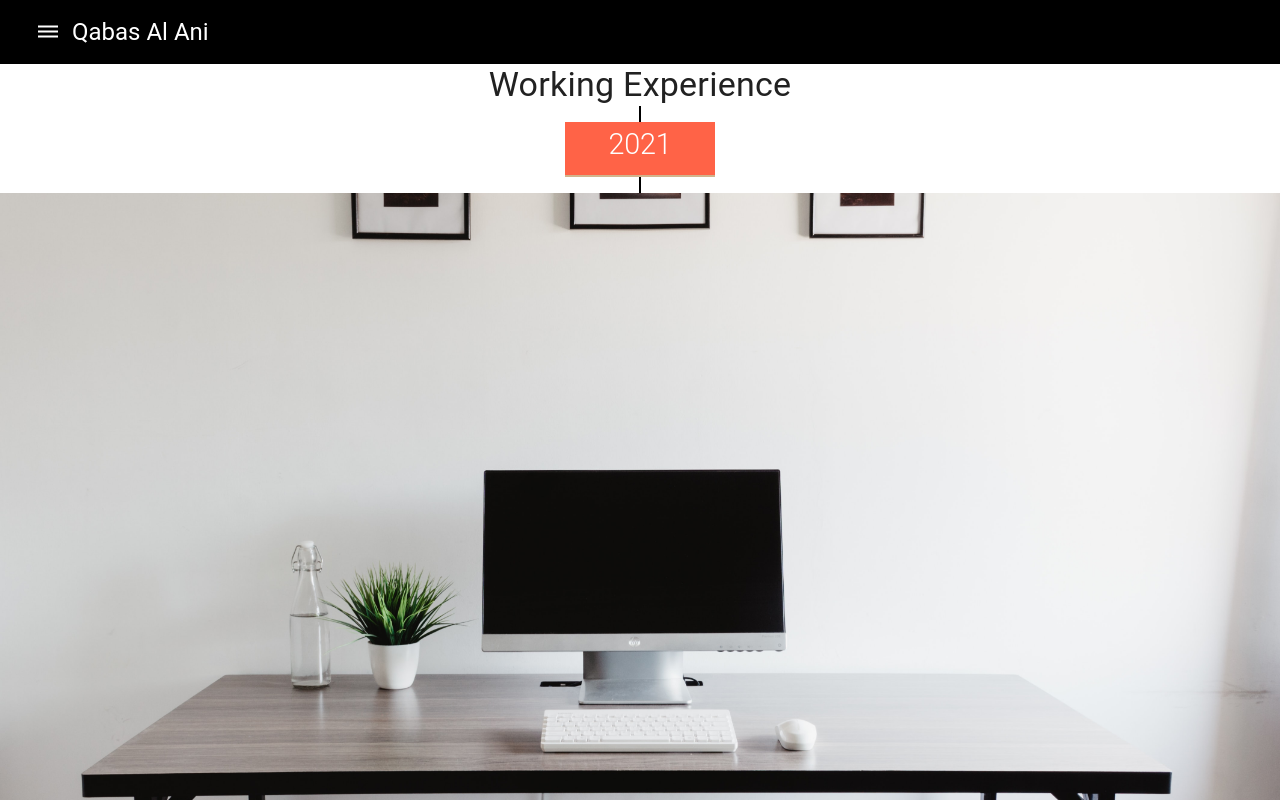
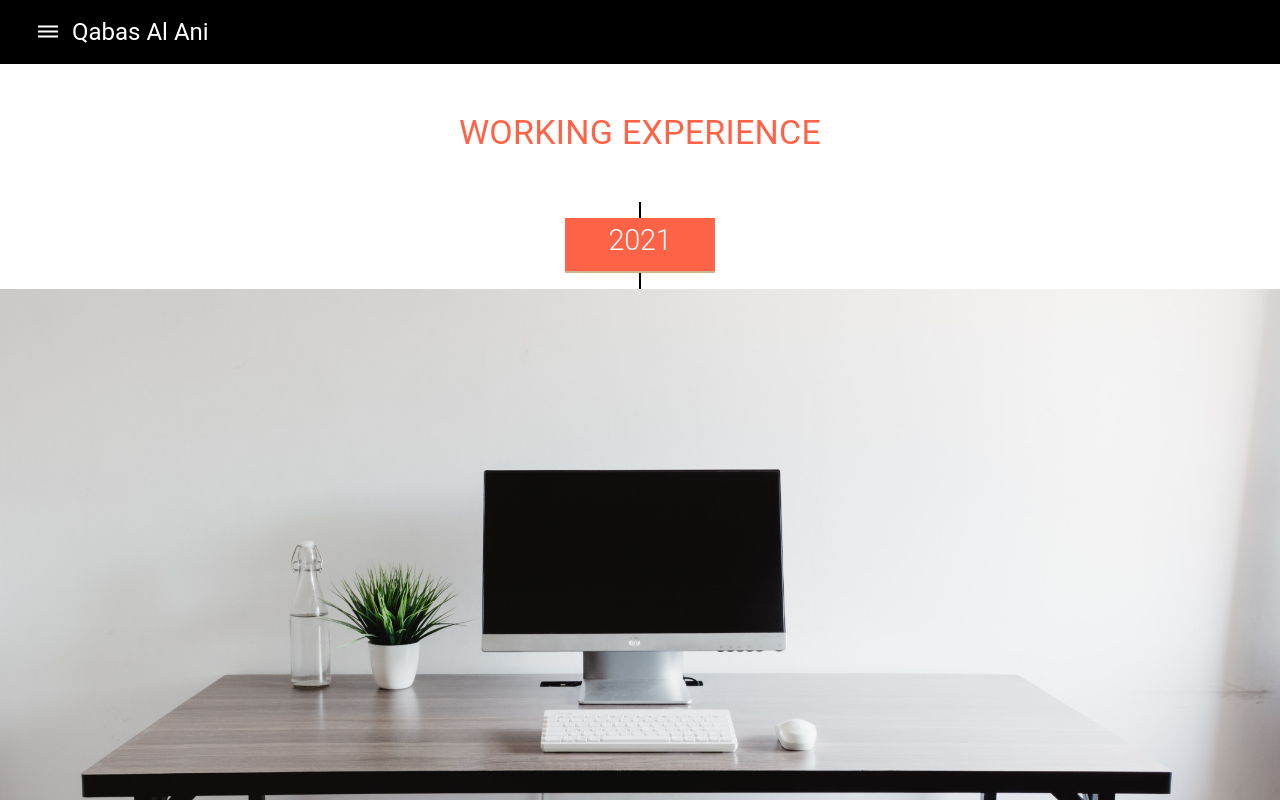
Before and after one commit to Qabas-al-ani/Personal_portfolio, a React (Create React App) app: page /resume in a window 1280 px wide. Built offline with nearby package versions, Linux system fonts and the light colour scheme.

Commit message:
added upper case heading section

```diff
--- a/src/components/Resume.js
+++ b/src/components/Resume.js
@@ -90,6 +90,11 @@ const useStyles = makeStyles(theme => ({
       },
     },
   },
+  heading: {
+    color: "tomato",
+    padding: "3rem 0",
+    textTransform: "uppercase",
+  },
 }));
 
 const Resume = () => {
@@ -98,13 +103,13 @@ const Resume = () => {
     <>
       <Navbar />
       <Box component="header" className={classes.mainContainer}>
-        <Typography variant="h4" align="center">
+        <Typography variant="h4" align="center" className={classes.heading}>
           Working Experience
         </Typography>
         <Box component="div" className={classes.timeLine}>
           <Typography
             variant="h2"
-            className={`${classes.timeLineYear} ${classes.timeLineItem}`}
+            className={`${classes.timeLineYear} ${classes.timeLineItem} `}
           >
             2021
           </Typography>
```
